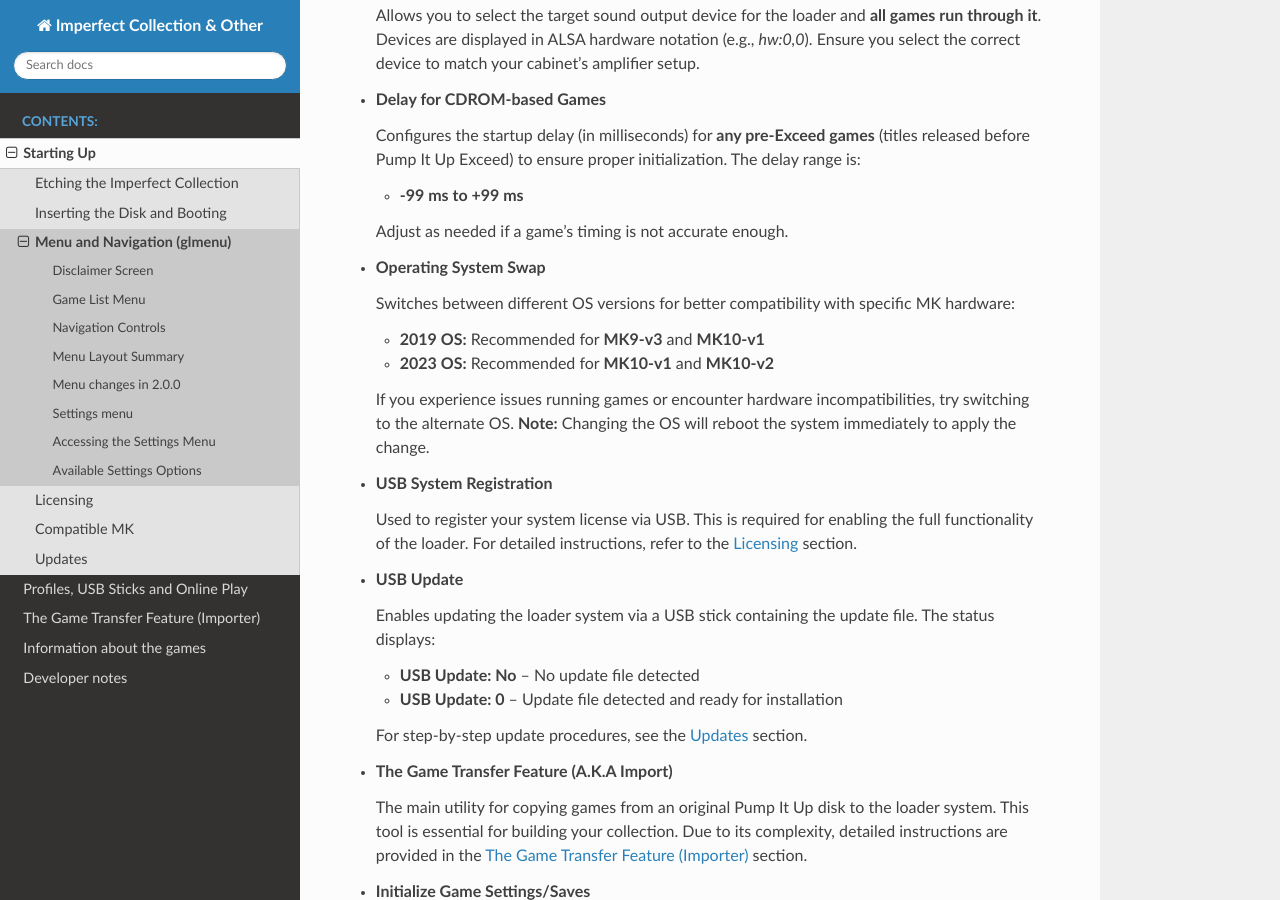
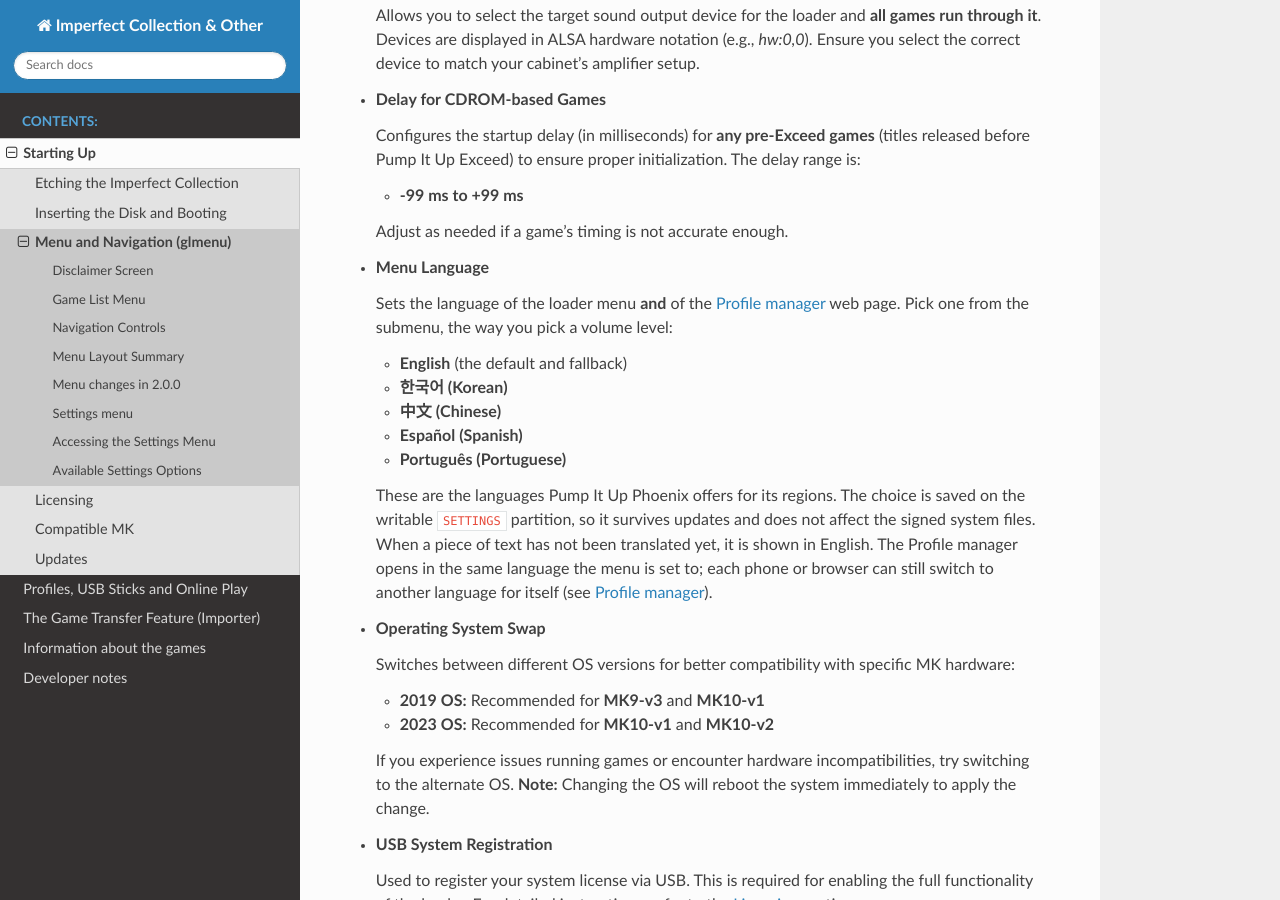
Before and after one commit to ckdur/imperfect-manual, a Sphinx documentation site: the page built from docs/start/menu.rst, in a window 1280 px wide and 900 px high, scrolled down 3865 px. Built offline with Sphinx 7.4.7 and the Read the Docs theme 3.1.0, drawn with Linux system fonts in a browser that asks for light colours.

Commit message:
manual: Language section for the menu and the profile manager (IMPER-90)
- start/menu.rst: the Menu Language setting (English, Korean, Chinese,
  Spanish, Portuguese -- Phoenix's region languages; stored on the
  writable SETTINGS partition; English fallback).
- online/profile_manager.rst: the web opens in the menu's language and
  has a per-browser language selector.

Co-Authored-By: Claude Opus 5.5 <noreply@anthropic.com>

```diff
--- a/docs/start/menu.rst
+++ b/docs/start/menu.rst
@@ -144,6 +144,25 @@ Below is a detailed explanation of each settings option:
 
   Adjust as needed if a game's timing is not accurate enough.
 
+- **Menu Language**
+
+  Sets the language of the loader menu **and** of the :ref:`Profile manager
+  <online_web_section>` web page. Pick one from the submenu, the way you pick a
+  volume level:
+
+  - **English** (the default and fallback)
+  - **한국어 (Korean)**
+  - **中文 (Chinese)**
+  - **Español (Spanish)**
+  - **Português (Portuguese)**
+
+  These are the languages Pump It Up Phoenix offers for its regions. The choice
+  is saved on the writable ``SETTINGS`` partition, so it survives updates and
+  does not affect the signed system files. When a piece of text has not been
+  translated yet, it is shown in English. The Profile manager opens in the same
+  language the menu is set to; each phone or browser can still switch to another
+  language for itself (see :ref:`online_web_section`).
+
 - **Operating System Swap**
 
   Switches between different OS versions for better compatibility with specific
```
Also changed, not shown: docs/online/profile_manager.rst (+14 -0 lines).
